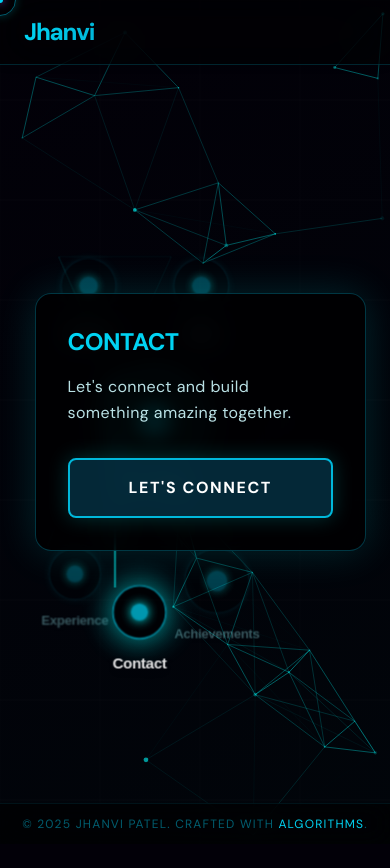
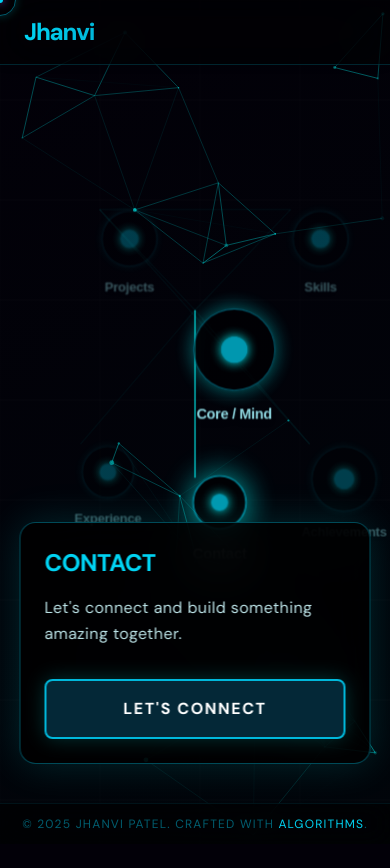
Before and after one commit to jhanvi857/portfolio-website, a React (Vite) app: page /about in a window 390 px wide. Shown: the top 868 px of the page. Built offline with nearby package versions, Linux system fonts and the light colour scheme; a web font is replaced by a local one.

Commit message:
fix :responsiveness

```diff
--- a/src/AlgorithmUniverse.jsx
+++ b/src/AlgorithmUniverse.jsx
@@ -91,7 +91,7 @@ const AlgorithmUniverse = () => {
                 </nav>
 
                 {/* Main Graph Interface */}
-                <div className={`absolute inset-0 transition-all duration-500 ${loading ? 'opacity-0 scale-95 pointer-events-none' : activeNode ? 'scale-[1.03] pointer-events-none opacity-40 blur-[2px]' : scrollNode ? 'scale-[0.98] mr-40 md:mr-80 opacity-90' : 'scale-100 opacity-100'}`}>
+                <div className={`absolute inset-0 transition-all duration-500 ${loading ? 'opacity-0 scale-95 pointer-events-none' : activeNode ? 'scale-[1.03] pointer-events-none opacity-40 blur-[2px]' : scrollNode ? 'scale-[0.98] pb-40 md:pb-0 md:mr-80 opacity-90' : 'scale-100 opacity-100'}`}>
                     <NetworkGraph
                         onNodeClick={(id) => openFullNode(id)}
                         onNodeHover={(id) => setHoveredNode(id)}
@@ -104,11 +104,11 @@ const AlgorithmUniverse = () => {
                     {scrollNode && !activeNode && !loading && (
                         <motion.div
                             key={scrollNode}
-                            initial={{ opacity: 0, x: 50, y: '-50%' }}
-                            animate={{ opacity: 1, x: 0, y: '-50%' }}
-                            exit={{ opacity: 0, x: 50, y: '-50%' }}
+                            initial={{ opacity: 0, scale: 0.95 }}
+                            animate={{ opacity: 1, scale: 1 }}
+                            exit={{ opacity: 0, scale: 0.95 }}
                             transition={{ duration: 0.3 }}
-                            className="absolute right-6 lg:right-16 top-1/2 w-[85vw] max-w-sm bg-black/70 backdrop-blur-md border border-cyan-500/30 p-8 rounded-2xl shadow-[0_0_40px_rgba(0,255,255,0.15)] z-30 pointer-events-auto"
+                            className="absolute left-1/2 -translate-x-1/2 md:translate-x-0 md:left-auto md:right-6 lg:right-16 top-auto bottom-20 md:bottom-auto md:top-1/2 md:-translate-y-1/2 w-[90vw] md:w-auto md:max-w-sm bg-black/80 backdrop-blur-xl border border-cyan-500/40 p-6 md:p-8 rounded-2xl shadow-[0_0_40px_rgba(0,255,255,0.15)] z-30 pointer-events-auto"
                         >
                             <h3 className="text-2xl md:text-3xl font-bold text-cyan-400 font-mono mb-4 uppercase tracking-wider">{scrollContentMap[scrollNode].title}</h3>
                             <p className="text-base text-cyan-100/90 font-mono mb-8 leading-relaxed">
--- a/src/components/ActiveNodeContent.jsx
+++ b/src/components/ActiveNodeContent.jsx
@@ -48,7 +48,7 @@ const ActiveNodeContent = ({ activeNode, onClose }) => {
                     </div>
                     <button
                         onClick={onClose}
-                        className="text-xs md:text-sm font-mono border-2 border-red-500/60 text-red-400 hover:text-red-400 hover:scale- px-5 py-2 md:px-6 md:py-2.5 rounded-lg transition-all font-bold shadow-[0_0_10px_rgba(239,68,68,0.2)] cursor-pointer z-50 pointer-events-auto"
+                        className="text-[10px] sm:text-xs md:text-sm shrink-0 whitespace-nowrap font-mono border-2 border-red-500/60 text-red-400 hover:text-red-300 hover:scale-105 px-3 py-1.5 md:px-6 md:py-2.5 rounded-lg transition-all font-bold shadow-[0_0_10px_rgba(239,68,68,0.2)] cursor-pointer z-50 pointer-events-auto"
                     >
                         [ TERM_EXIT ]
                     </button>
--- a/src/components/ProjectsCards.jsx
+++ b/src/components/ProjectsCards.jsx
@@ -13,6 +13,7 @@ const projects = [
         name: 'Route Optimizer',
         complexity: 'Full-Stack',
         desc: 'A full-stack web application that calculates the most optimized route using Dijkstra’s Algorithm and visualizes it beautifully on an interactive map with Leaflet.js. Built with React.js, Tailwind CSS, Node.js, Express.js, and OpenRouteService, this project combines Data Structures & Algorithms with modern web development practices.',
+        shortDesc: 'A web app utilizing Dijkstra\'s Algorithm to calculate and visualize optimized routes on an interactive map.',
         tags: ["React", "Node.js", "Express.js", "MongoDB", "OpenRoute API", "Dijkstra"],
         codeLink: 'https://github.com/jhanvi857/route-optimizer',
         demoLink: 'https://route-optimizer-one.vercel.app/',
@@ -23,6 +24,7 @@ const projects = [
         name: 'DSA Visualizer',
         complexity: 'Full-Stack',
         desc: "An interactive tool to visualize data structures like arrays, strings, Linked list, trees, graphs, maps & sets, algorithms like sorting, graph algorithms, tree algorithms and classical questions of DSA. It's built to help students, developers, and interview candidates understand how various DSA concepts work through step-by-step animations and interactive controls.",
+        shortDesc: 'Interactive animations for visualizing data structures, algorithms, and classic DSA problems side-by-side.',
         tags: ["React", "TailwindCSS", "Node.js", "MongoDB", "Algorithms"],
         codeLink: 'https://github.com/jhanvi857/dsa-visualizer',
         demoLink: 'https://dsa-visualizer-gilt.vercel.app/',
@@ -33,6 +35,7 @@ const projects = [
         name: 'VisualBrief',
         complexity: 'AI/NLP',
         desc: 'A smart document analysis tool that transforms text into concise summaries and visual diagrams such as flowcharts, ER diagrams, and concept maps. It extracts entities and relationships from text using SpaCy and NLTK, then renders interactive diagrams via Mermaid.js. While diagram accuracy varies with text complexity, it effectively showcases text-to-visual translation and NLP-based diagram generation.',
+        shortDesc: 'An AI-powered tool leveraging NLP to transform text into concise summaries and Mermaid.js flowcharts.',
         tags: ["React", "TailwindCSS", "Node.js", "Python", "SpaCy", "Mermaid.js"],
         codeLink: 'https://github.com/jhanvi857/VisualBrief',
         demoLink: 'https://visual-brief.vercel.app/',
@@ -43,6 +46,7 @@ const projects = [
         name: 'CryptoTrace',
         complexity: 'Full-Stack',
         desc: 'A web platform that helps users analyze blockchain wallet activity, transaction patterns, and on-chain behavior. where, my part was to integrate external crypto APIs into React components, I built secure REST APIs for search/export/saved data, and designed an interactive analytics dashboard using react-graph for visual insights.',
+        shortDesc: 'Blockchain analytics platform featuring REST APIs and dashboards to analyze transaction patterns.',
         tags: ["react.js", "TailwindCSS", "Node.js", "PostgreSQL", "Express.js"],
         codeLink: 'https://github.com/jhanvi857/CryptoTrace',
         demoLink: null,
@@ -51,7 +55,7 @@ const projects = [
 ];
 
 const ProjectsCards = () => (
-    <div className="flex flex-col gap-16 p-4 lg:p-12 overflow-y-auto h-full pr-4 pb-32 custom-scrollbar max-w-6xl mx-auto">
+    <div className="flex flex-col gap-8 lg:gap-16 p-4 lg:p-12 overflow-y-auto h-full pr-4 pb-32 custom-scrollbar max-w-6xl mx-auto">
         {projects.map((proj, i) => {
             const isEven = i % 2 === 0;
             return (
@@ -65,11 +69,11 @@ const ProjectsCards = () => (
                     <div className="absolute top-0 left-0 w-full h-1 bg-gradient-to-r from-transparent via-cyan-500 to-transparent transform scale-x-0 group-hover:scale-x-100 transition-transform origin-center duration-700 rounded-t-xl"></div>
 
                     {/* Image Section */}
-                    <div className="w-full lg:w-1/2 relative overflow-hidden rounded-xl border border-white/5 group-hover:border-cyan-500/30 transition-colors shadow-2xl">
+                    <div className="w-full lg:w-1/2 relative overflow-hidden rounded-xl border border-white/5 group-hover:border-cyan-500/30 transition-colors shadow-2xl shrink-0">
                         <div className="absolute inset-0 bg-cyan-500/10 opacity-0 group-hover:opacity-100 transition-opacity duration-300 z-10 pointer-events-none"></div>
-                        <img src={proj.image} alt={proj.name} className="w-full h-64 md:h-80 object-cover transform group-hover:scale-105 transition-transform duration-700 ease-out opacity-90 group-hover:opacity-100" />
+                        <img src={proj.image} alt={proj.name} className="w-full h-44 sm:h-56 md:h-80 object-cover object-top transform group-hover:scale-105 transition-transform duration-700 ease-out opacity-90 group-hover:opacity-100" />
                         <div className="absolute top-4 right-4 z-20">
-                            <span className="text-xs font-mono font-bold text-cyan-300 bg-black/60 backdrop-blur-md px-4 py-1.5 rounded border border-cyan-500/50 shadow-lg uppercase tracking-widest">
+                            <span className="text-[10px] md:text-xs font-mono font-bold text-cyan-300 bg-black/60 backdrop-blur-md px-3 md:px-4 py-1.5 rounded border border-cyan-500/50 shadow-lg uppercase tracking-widest">
                                 {proj.complexity}
                             </span>
                         </div>
@@ -77,13 +81,14 @@ const ProjectsCards = () => (
 
                     {/* Content Section */}
                     <div className="w-full lg:w-1/2 flex flex-col h-full flex-1">
-                        <h4 className="text-2xl md:text-4xl font-bold font-mono text-transparent bg-clip-text bg-gradient-to-r from-white to-cyan-400 tracking-wide mb-6 group-hover:text-cyan-300 transition-colors">
+                        <h4 className="text-xl sm:text-2xl md:text-4xl font-bold font-mono text-transparent bg-clip-text bg-gradient-to-r from-white to-cyan-400 tracking-wide mb-4 md:mb-6 group-hover:text-cyan-300 transition-colors mt-2 md:mt-0">
                             {proj.name}
                         </h4>
 
-                        <div className="bg-cyan-950/20 border border-cyan-900/50 p-5 rounded-xl mb-6 shadow-inner relative z-10 hover:border-cyan-500/40 transition-colors">
+                        <div className="bg-cyan-950/20 border border-cyan-900/50 p-4 md:p-5 rounded-xl mb-4 md:mb-6 shadow-inner relative z-10 hover:border-cyan-500/40 transition-colors">
                             <p className="text-sm md:text-base text-cyan-50 leading-relaxed font-mono text-justify">
-                                {proj.desc}
+                                <span className="block md:hidden">{proj.shortDesc}</span>
+                                <span className="hidden md:block">{proj.desc}</span>
                             </p>
                         </div>
 
```
